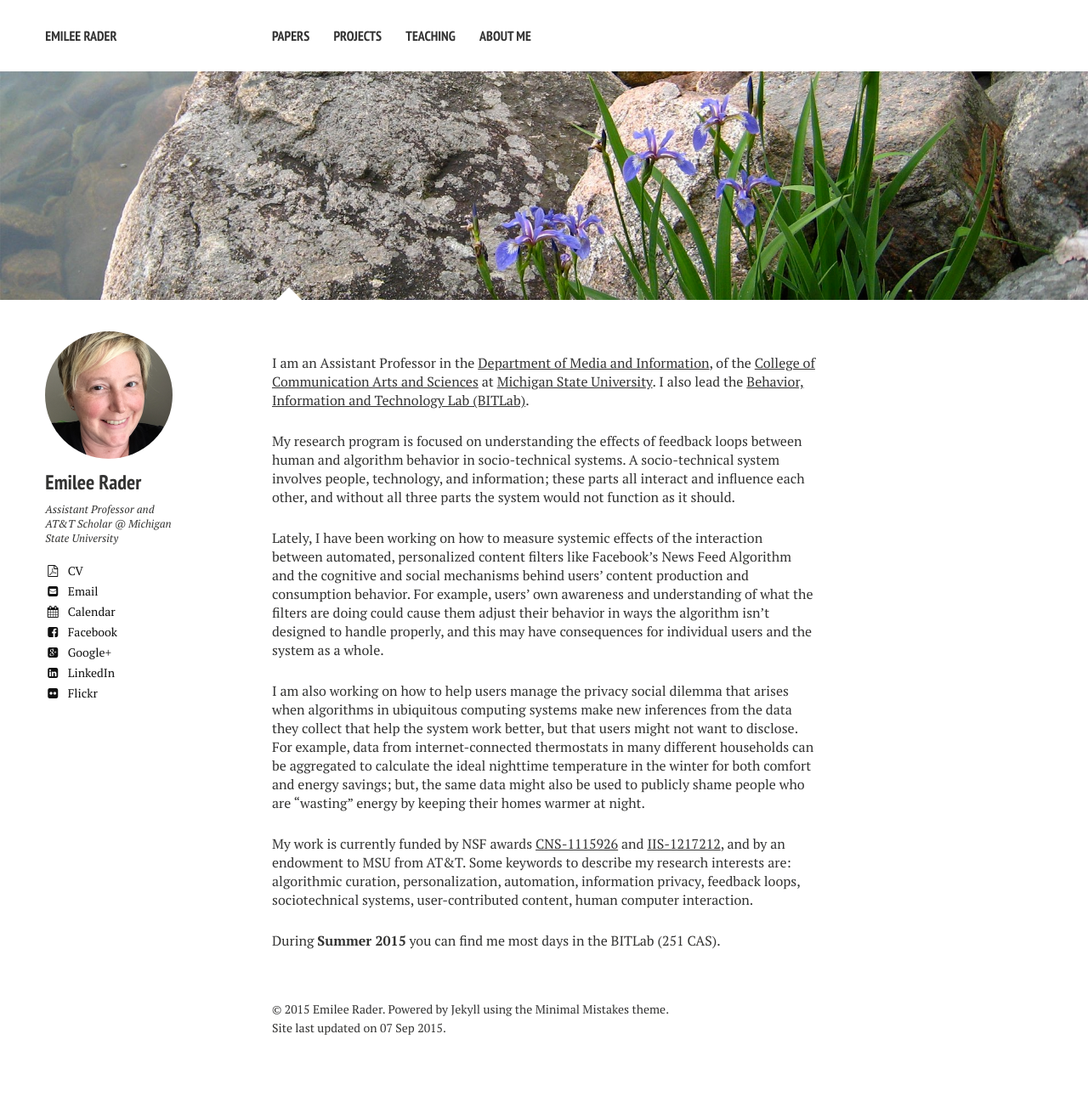
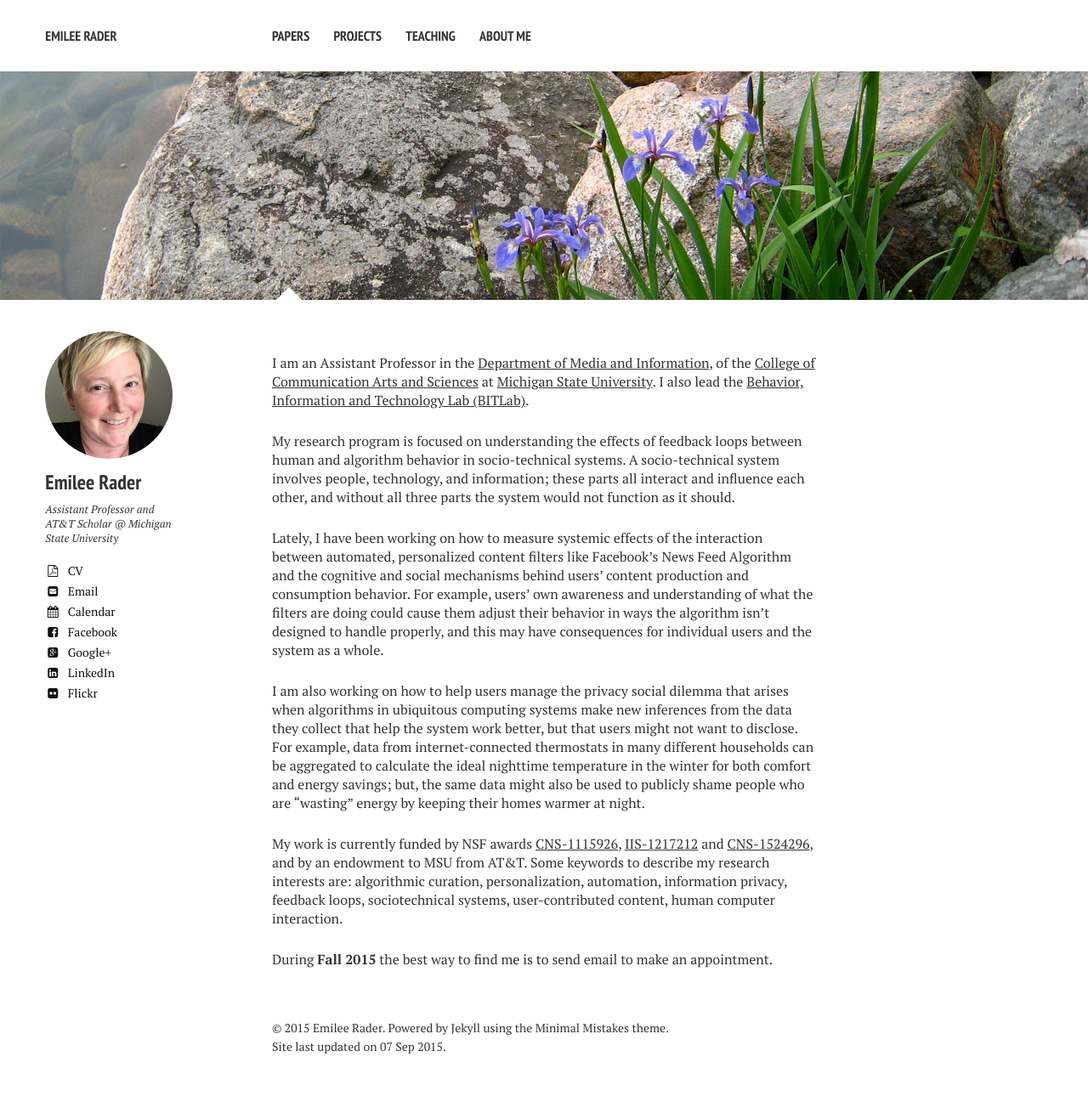
Before and after one commit to bierdoctor/bierdoctor.github.io, a Jekyll site: the page built from index.md, in a window 1280 px wide. Shown: the whole page at 85% size. Built offline with Jekyll 4.4.1, drawn with Linux system fonts in a browser that asks for light colours; nearby versions of some CDN libraries; before the commit the page ends 1268 px from its top, so only the background shows below that.

Commit message:
updated several pages with info about new privacy grant

```diff
--- a/index.md
+++ b/index.md
@@ -12,6 +12,6 @@
 
 I am also working on how to help users manage the privacy social dilemma that arises when algorithms in ubiquitous computing systems make new inferences from the data they collect that help the system work better, but that users might not want to disclose. For example, data from internet-connected thermostats in many different households can be aggregated to calculate the ideal nighttime temperature in the winter for both comfort and energy savings; but, the same data might also be used to publicly shame people who are "wasting" energy by keeping their homes warmer at night.
 
-My work is currently funded by NSF awards [CNS-1115926](http://www.nsf.gov/awardsearch/showAward.do?AwardNumber=1115926) and [IIS-1217212](http://nsf.gov/awardsearch/showAward?AWD_ID=1217212), and by an endowment to MSU from AT&T. Some keywords to describe my research interests are: algorithmic curation, personalization, automation, information privacy, feedback loops, sociotechnical systems, user-contributed content, human computer interaction.
+My work is currently funded by NSF awards [CNS-1115926](http://www.nsf.gov/awardsearch/showAward.do?AwardNumber=1115926), [IIS-1217212](http://nsf.gov/awardsearch/showAward?AWD_ID=1217212) and [CNS-1524296](http://www.nsf.gov/awardsearch/showAward?AWD_ID=1524296), and by an endowment to MSU from AT&T. Some keywords to describe my research interests are: algorithmic curation, personalization, automation, information privacy, feedback loops, sociotechnical systems, user-contributed content, human computer interaction.
 
-During **Summer 2015** you can find me most days in the BITLab (251 CAS).
+During **Fall 2015** the best way to find me is to send email to make an appointment.
```
Also changed, not shown: projects/index.md (+3 -1 lines), 4 other files.
